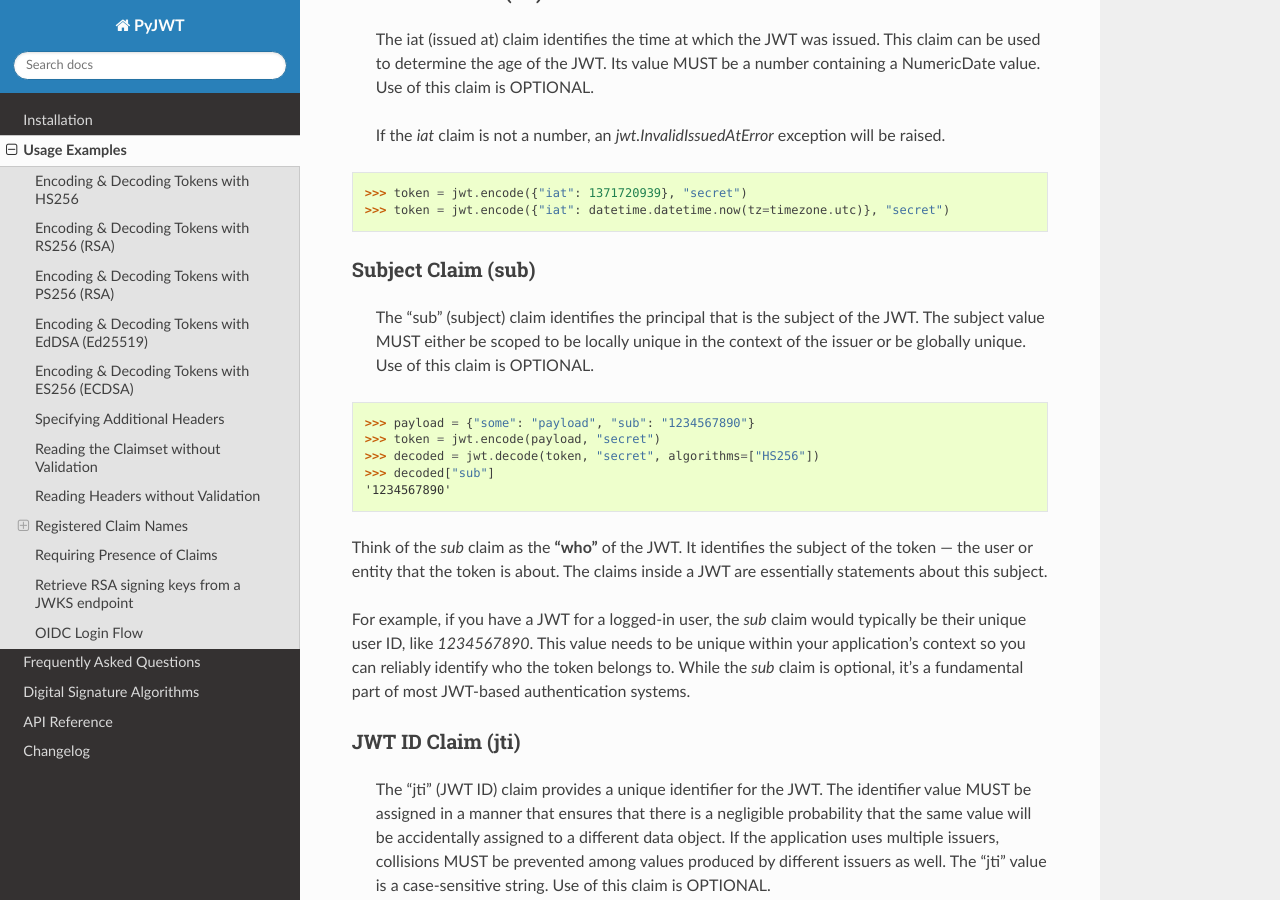
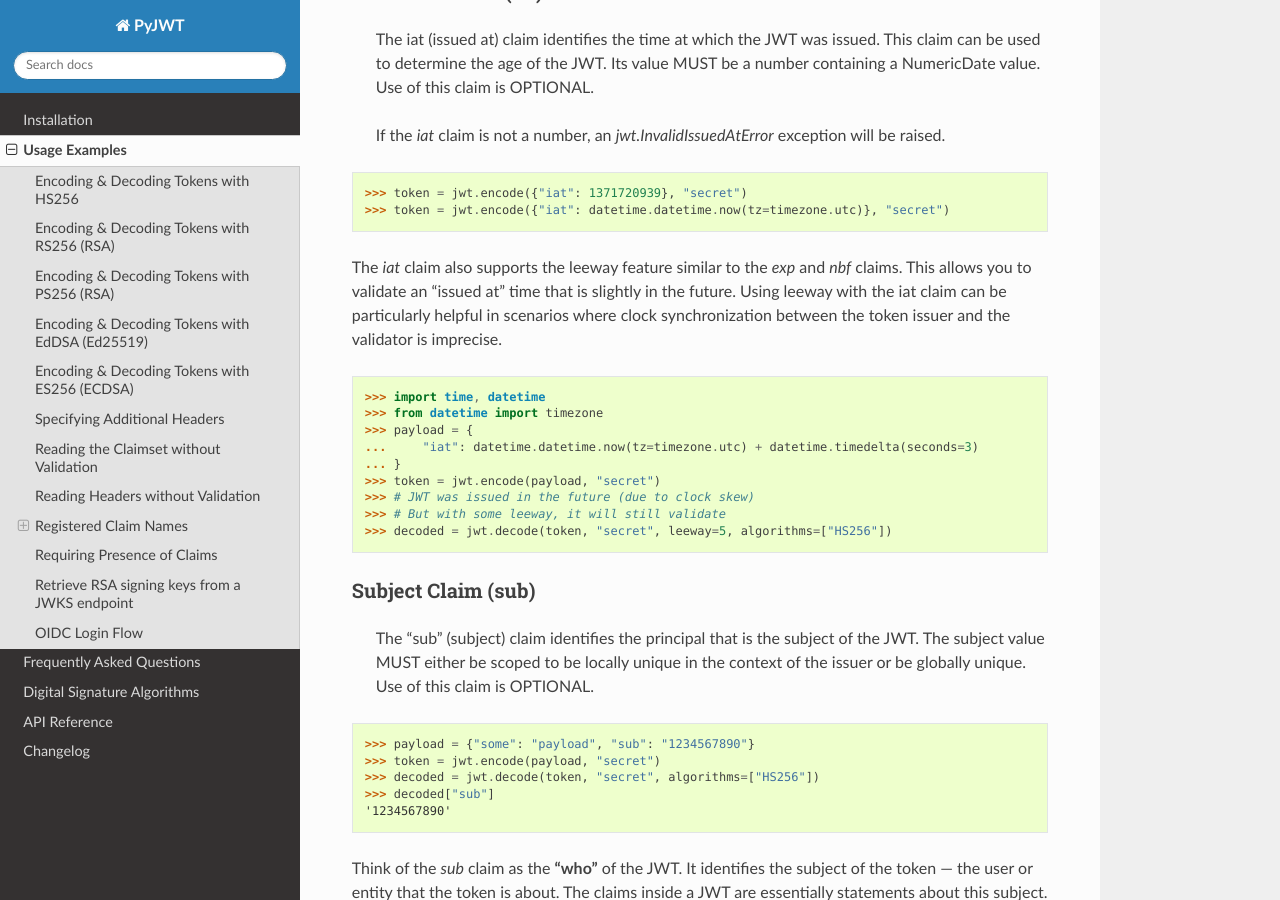
Before and after one commit to jpadilla/pyjwt, a Sphinx documentation site: the page built from docs/usage.rst, in a window 1280 px wide and 900 px high, scrolled down 6538 px. Built offline with Sphinx 7.4.7 and the Read the Docs theme 3.1.0, drawn with Linux system fonts in a browser that asks for light colours.

Commit message:
chore(docs): update documentations on leeway

```diff
--- a/docs/usage.rst
+++ b/docs/usage.rst
@@ -352,6 +352,23 @@
     >>> token = jwt.encode({"iat": 1371720939}, "secret")
     >>> token = jwt.encode({"iat": datetime.datetime.now(tz=timezone.utc)}, "secret")
 
+The `iat` claim also supports the leeway feature similar to the `exp` and `nbf` claims.
+This allows you to validate an "issued at" time that is slightly in the future. Using
+leeway with the iat claim can be particularly helpful in scenarios where clock
+synchronization between the token issuer and the validator is imprecise.
+
+.. code-block:: pycon
+
+    >>> import time, datetime
+    >>> from datetime import timezone
+    >>> payload = {
+    ...     "iat": datetime.datetime.now(tz=timezone.utc) + datetime.timedelta(seconds=3)
+    ... }
+    >>> token = jwt.encode(payload, "secret")
+    >>> # JWT was issued in the future (due to clock skew)
+    >>> # But with some leeway, it will still validate
+    >>> decoded = jwt.decode(token, "secret", leeway=5, algorithms=["HS256"])
+
 Subject Claim (sub)
 ~~~~~~~~~~~~~~~~~~~
 
```
Also changed, not shown: 1 other file.
